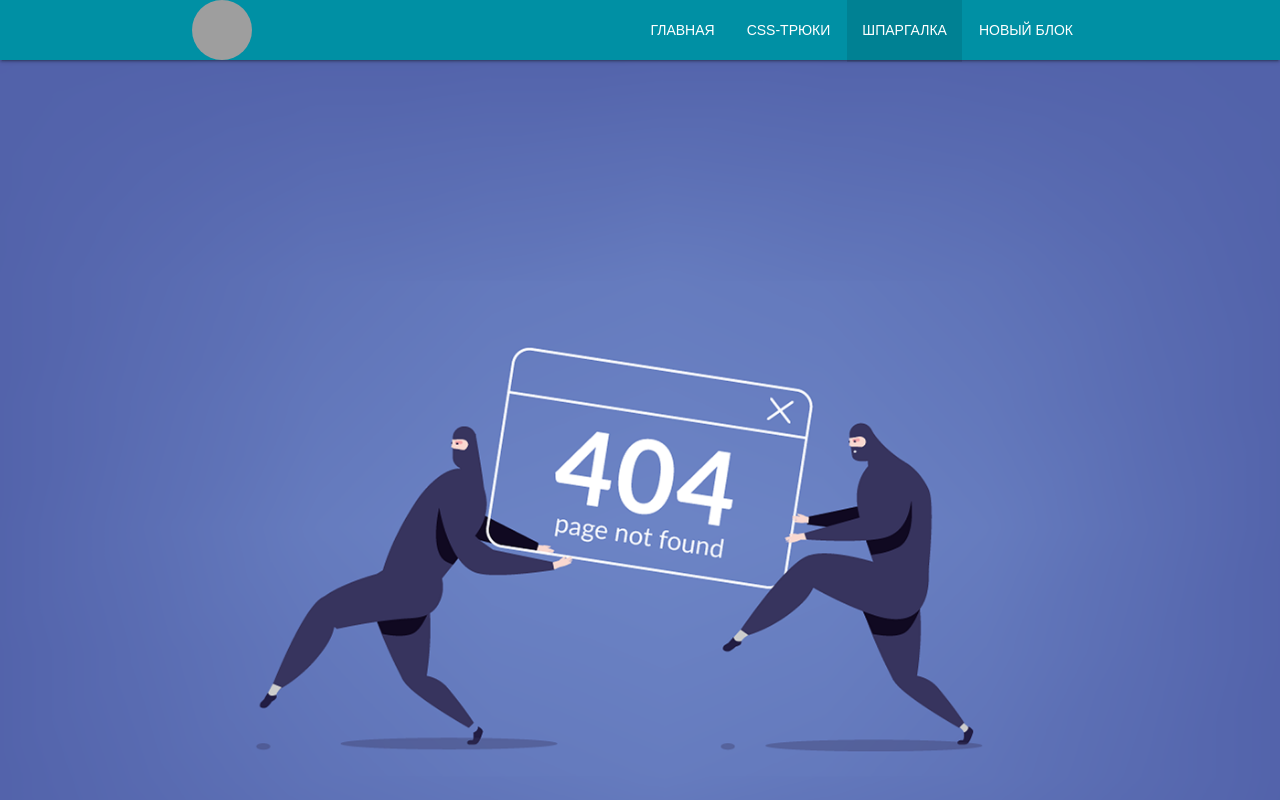
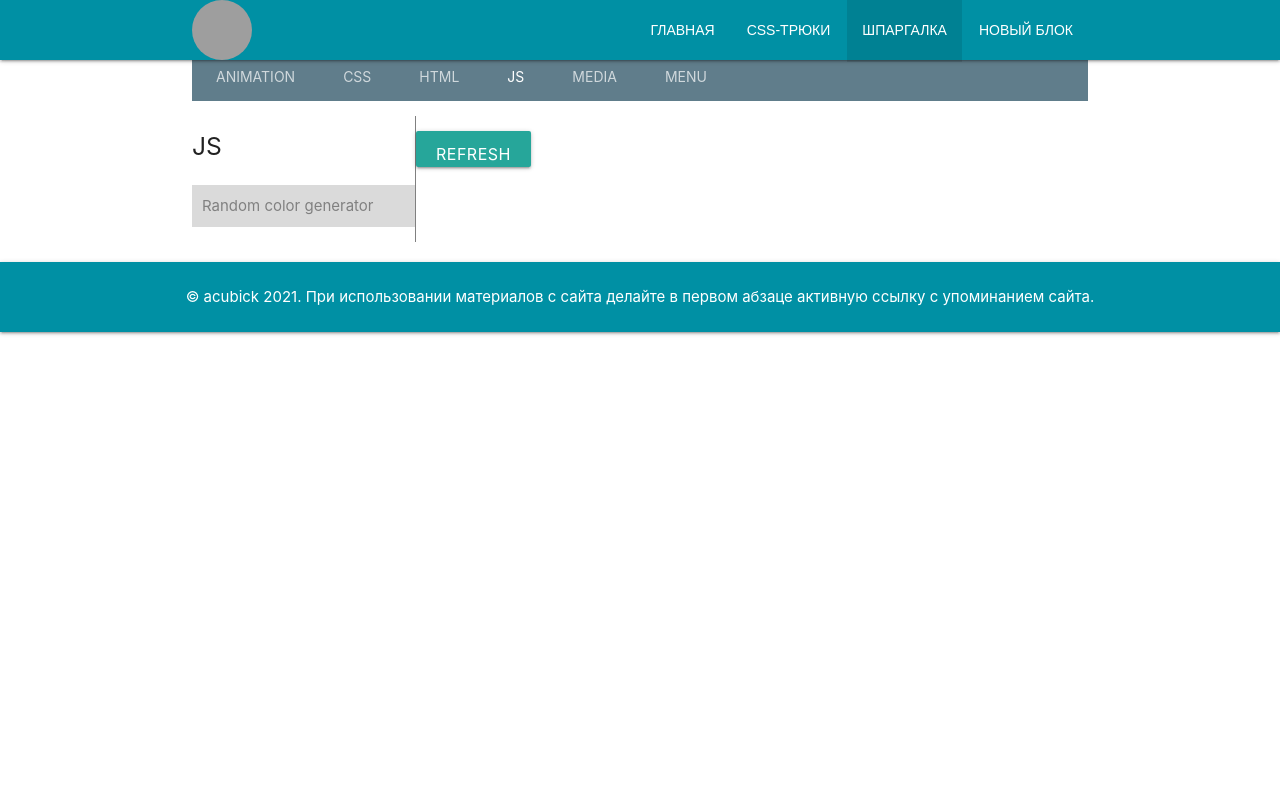
Before and after one commit to acubick/pet-project, an Angular app: page /crib/js/random-color-generator in a window 1280 px wide. Shown: the top 800 px of the page. Built offline with nearby package versions, Linux system fonts and the light colour scheme; grey boxes are pictures that could not be loaded.

Commit message:
Add crib/js routing and random generator component

```diff
--- a/src/app/crib/crib-routing.module.ts
+++ b/src/app/crib/crib-routing.module.ts
@@ -4,7 +4,6 @@ import { Routes, RouterModule } from '@angular/router';
 import {CribComponent} from './crib.component';
 import {MediaComponent} from './media/media.component';
 import {AnimationComponent} from './animation/animation.component';
-import {JsComponent} from './js/js.component';
 import {NotFoundComponent} from '../not-found/not-found.component';
 import {HtmlComponent} from './html/html.component';
 
@@ -15,7 +14,7 @@ const routes: Routes = [
   {path: '', component: CribComponent, children: [
       {path: 'html', component: HtmlComponent},
       {path: 'css', loadChildren: () => import(`./css/css.module`).then(m => m.CssModule) },
-      {path: 'js', component: JsComponent},
+      {path: 'js',  loadChildren: () => import(`./js/js.module`).then(m => m.JsModule) },
       {path: 'media', component: MediaComponent},
       {path: 'animation', component: AnimationComponent},
       {path: 'menu', loadChildren: () => import(`./menu/menu.module`).then(m => m.MenuModule) },
--- a/src/app/crib/crib.module.ts
+++ b/src/app/crib/crib.module.ts
@@ -14,7 +14,6 @@ import { HtmlComponent } from './html/html.component';
   declarations: [
     CribComponent,
     AnimationComponent,
-    JsComponent,
     MediaComponent,
     HtmlComponent
   ],
--- a/src/app/crib/js/js.component.html
+++ b/src/app/crib/js/js.component.html
@@ -1 +1,22 @@
-<p>js works!</p>
+<div class="row">
+  <div class="col s3 transparent nav-sidebar">
+
+    <h5 class="card-title">JS</h5>
+    <ul class="nav">
+      <li class="nav-item"  routerLinkActive="active">
+        <a class="nav-link" [routerLink]="'random-color-generator'"
+        >Random color generator
+        </a>
+      </li>
+      <!--<li class="nav-item">-->
+      <!--  <a class="nav-link" [routerLink]="'text-jumps'" routerLinkActive="active"> Css-tricks text jumps </a>-->
+      <!--</li>-->
+    </ul>
+
+  </div>
+  <div class="col s9">
+    <p class="card-text">
+      <router-outlet></router-outlet>
+    </p>
+  </div>
+</div>
--- /dev/null
+++ b/src/app/crib/js/random-color-generator/random-color-generator.component.html
@@ -0,0 +1,5 @@
+<button class="btn">Refresh</button>
+<section class="container">
+
+</section>
+<!-- /.container -->
--- /dev/null
+++ b/src/app/crib/js/random-color-generator/random-color-generator.component.scss
@@ -0,0 +1,11 @@
+*{
+
+  //font-family: "Lucida Console";
+}
+
+.btn{
+  display: inline;
+  padding:  15px 20px;
+  font-size: 16px;
+  line-height: 1;
+}
--- /dev/null
+++ b/src/app/crib/js/random-color-generator/random-color-generator.component.ts
@@ -0,0 +1,15 @@
+import { Component, OnInit } from '@angular/core';
+
+@Component({
+  selector: 'app-random-color-generator',
+  templateUrl: './random-color-generator.component.html',
+  styleUrls: ['./random-color-generator.component.scss']
+})
+export class RandomColorGeneratorComponent implements OnInit {
+
+  constructor() { }
+
+  ngOnInit(): void {
+  }
+
+}
```
Also changed, not shown: src/app/crib/js/js-routing.module.ts (added, +29 -0 lines), src/app/crib/js/js.module.ts (added, +19 -0 lines).
